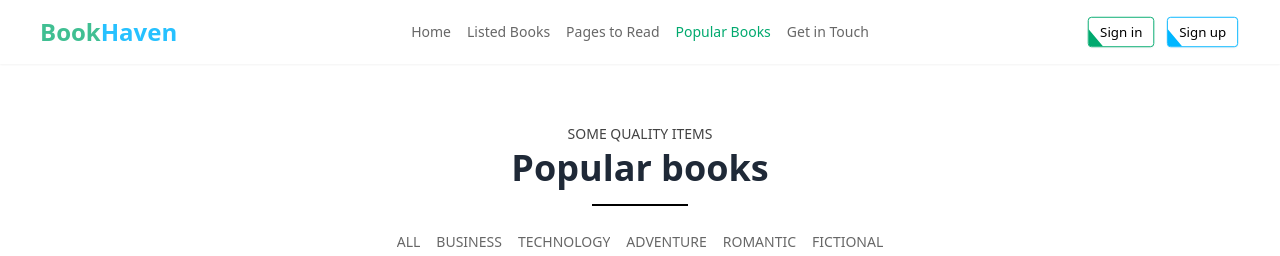
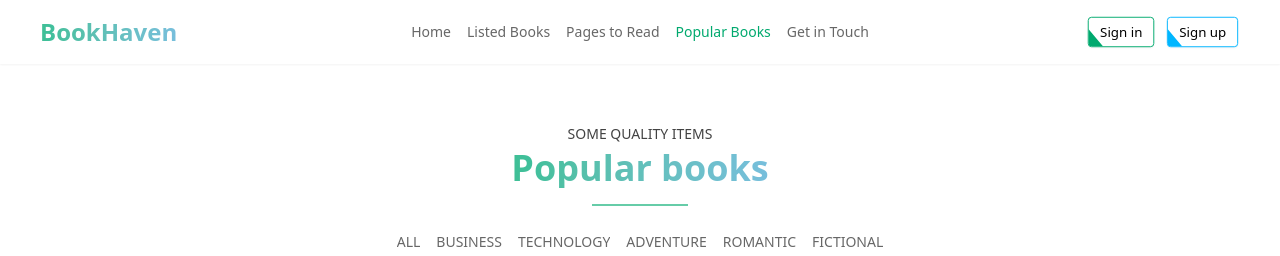
Before and after one commit to strongfornt/BookHaven, a React (Vite) app: page /popular in a window 1280 px wide. Shown: the top 256 px of the page. Built offline with nearby package versions, Linux system fonts and the light colour scheme.

Commit message:
add animated color on page name

```diff
--- a/src/Header/Nav.jsx
+++ b/src/Header/Nav.jsx
@@ -153,8 +153,8 @@ export default function Nav() {
             </li>
           </ul>
           <div>
-            <a className="font-extrabold text-success/75 text-2xl">
-              Book<span className="text-info/85">Haven</span>
+            <a className="font-extrabold  text-2xl  bg-300%  bg-gradient-to-r from-success/75 via-blue-400/75 to-info/75 text-transparent bg-clip-text animate-gradient">
+              BookHaven
             </a>
           </div>
         </div>
--- a/src/pages/PopularBooks/PopularBooks.jsx
+++ b/src/pages/PopularBooks/PopularBooks.jsx
@@ -1,4 +1,4 @@
-import { NavLink } from "react-router-dom";
+
 import PopularBook from "../../Components/PopularBook/PopularBook";
 import { useEffect, useState } from "react";
 
@@ -56,9 +56,11 @@ export default function PopularBooks() {
         <h1 className="text-center text-sm text-[#131313CC] mt-10 mb-1 ">
           SOME QUALITY ITEMS
         </h1>
-        <h1 className="text-center  font-bold text-4xl ">Popular books</h1>
+        <h1 className="text-center  font-bold text-4xl bg-300%  bg-gradient-to-r from-success/75 via-blue-400/75 to-info/75 text-transparent bg-clip-text animate-gradient
+
+        ">Popular books</h1>
         <h1 className="mb-5">
-          <span className="h-[2px] w-24 inline-flex bg-black"></span>
+          <span className="h-[2px] w-24 inline-flex bg-success/60"></span>
         </h1>
       </div>
 
--- a/tailwind.config.js
+++ b/tailwind.config.js
@@ -6,7 +6,21 @@ export default {
     "./src/**/*.{js,ts,jsx,tsx}",
   ],
   theme: {
-    extend: {},
+    extend: {
+      keyframes: {
+        animatedgradient: {
+          '0%': { backgroundPosition: '0% 50%' },
+          '50%': { backgroundPosition: '100% 50%' },
+          '100%': { backgroundPosition: '0% 50%' },
+        },
+      },
+      backgroundSize: {
+        '300%': '300%',
+      },
+      animation: {
+        gradient: 'animatedgradient 6s ease infinite alternate',
+      },
+    },
   },
   plugins: [require("daisyui")],
 }
```
Also changed, not shown: src/index.css (line endings or trailing spaces).
